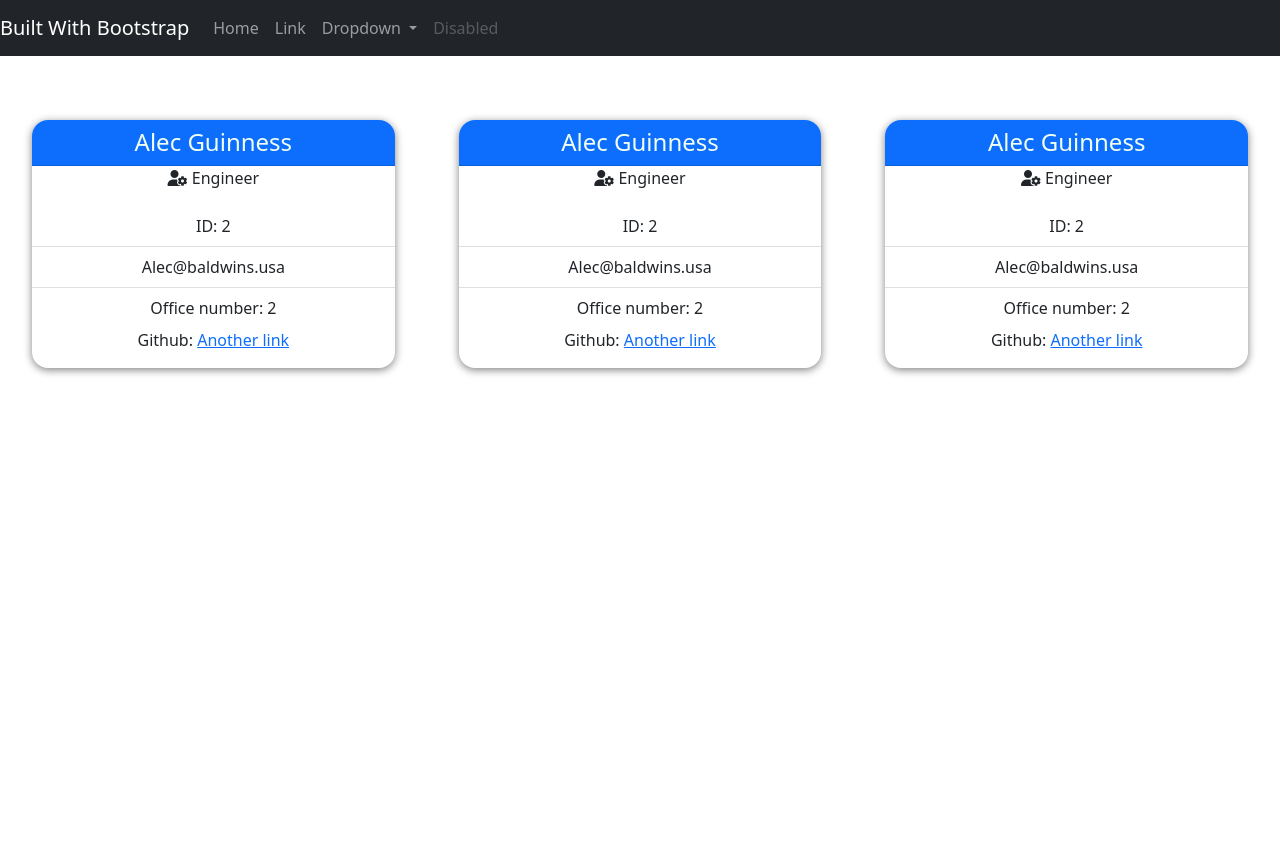
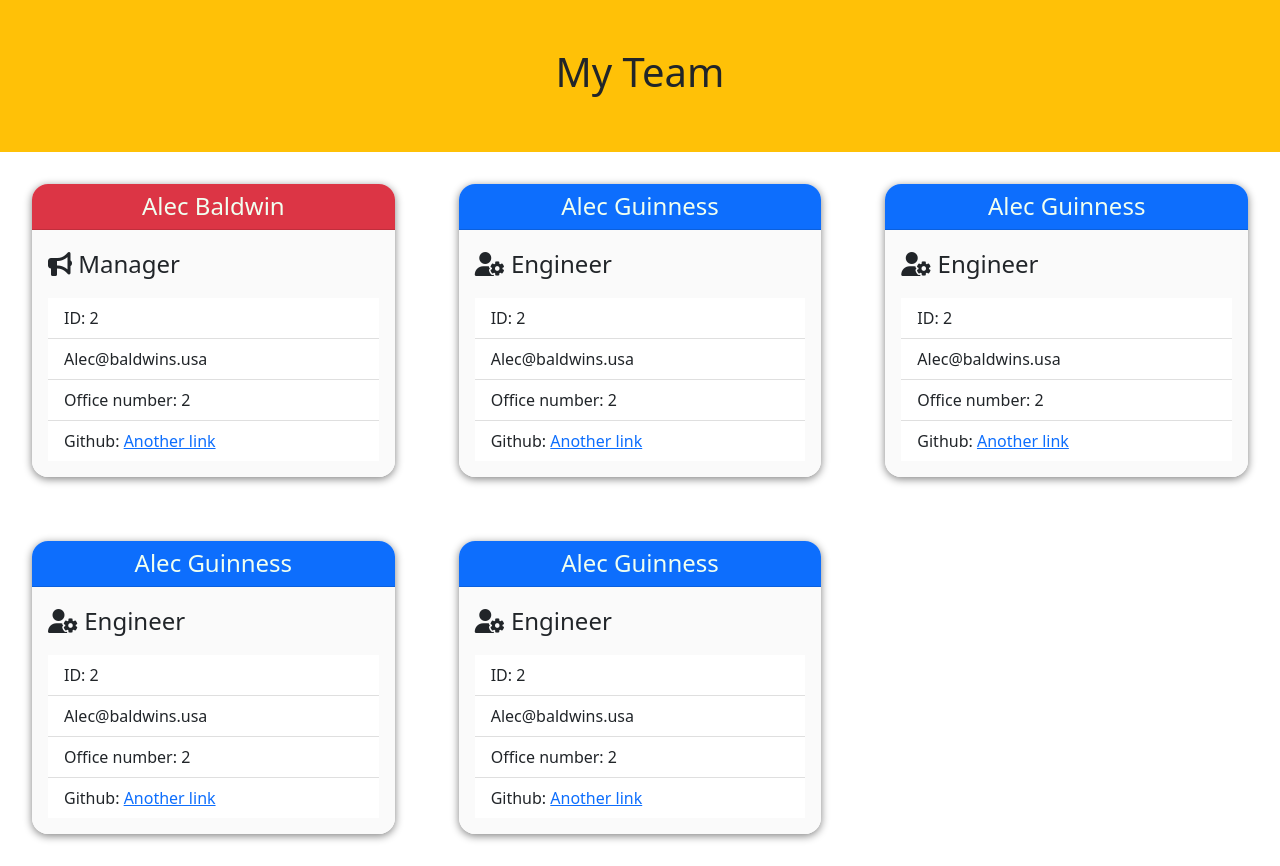
Before and after one commit to cgtodd85/team-profile-generator, a website: page src/html-css-mockup/index.html in a window 1280 px wide. Before the commit the page ends 800 px from the top, so only its background shows below. Drawn offline with nearby package versions, Linux system fonts and the light colour scheme.

Commit message:
updated html and css good box layout

```diff
--- a/src/html-css-mockup/index.html
+++ b/src/html-css-mockup/index.html
@@ -19,105 +19,83 @@
     <title>Document</title>
   </head>
   <body>
-    <nav class="navbar navbar-expand-lg navbar-dark bg-dark">
-      <a class="navbar-brand" href="#">Built With Bootstrap</a>
-      <button
-        class="navbar-toggler"
-        type="button"
-        data-toggle="collapse"
-        data-target="#navbarSupportedContent"
-        aria-controls="navbarSupportedContent"
-        aria-expanded="false"
-        aria-label="Toggle navigation"
-      >
-        <span class="navbar-toggler-icon"></span>
-      </button>
+    <nav class="navbar-expand-lg bg-warning">
+      <h1>My Team</h1>
 
-      <div class="collapse navbar-collapse" id="navbarSupportedContent">
-        <ul class="navbar-nav">
-          <li class="nav-item active">
-            <a class="nav-link" href="#"
-              >Home <span class="sr-only">(current)</span></a
-            >
-          </li>
-          <li class="nav-item">
-            <a class="nav-link" href="#">Link</a>
-          </li>
-          <li class="nav-item dropdown">
-            <a
-              class="nav-link dropdown-toggle"
-              href="#"
-              id="navbarDropdown"
-              role="button"
-              data-toggle="dropdown"
-              aria-haspopup="true"
-              aria-expanded="false"
-            >
-              Dropdown
-            </a>
-            <div class="dropdown-menu" aria-labelledby="navbarDropdown">
-              <a class="dropdown-item" href="#">Action</a>
-              <a class="dropdown-item" href="#">Another action</a>
-              <div class="dropdown-divider"></div>
-              <a class="dropdown-item" href="#">Something else here</a>
-            </div>
-          </li>
-          <li class="nav-item">
-            <a
-              class="nav-link disabled"
-              href="#"
-              tabindex="-1"
-              aria-disabled="true"
-              >Disabled</a
-            >
-          </li>
-        </ul>
-      </div>
     </nav>
     <!-- start the employee cards -->
     <div class="wrapper-grid">
-      <div class="container">
-        <h4 class="card-header bg-primary">Alec Guinness</h4>
+      <div class="container col">
+        <h4 class="card-header bg-danger">Alec Baldwin</h4>
+        <div class="card-content">
             <div>
-          <p><i class="fas fa-user-cog"></i> Engineer</p>
+            <p class="employee-type"><i class="fas fa-bullhorn"></i>  Manager</p>
             </div>
             <ul class="list-group list-group-flush">
             <li class="list-group-item">ID: 2</li>
             <li class="list-group-item">Alec@baldwins.usa</li>
             <li class="list-group-item">Office number: 2</li>
+            <li class="list-group-item">Github: <a href="#" class="card-link">Another link</a></li>
             </ul>
-        <div>
-          <p>Github: <a href="#" class="card-link">Another link</a></p>
         </div>
       </div>
-      <div class="container">
+      <div class="container col">
         <h4 class="card-header bg-primary">Alec Guinness</h4>
+        <div class="card-content">
             <div>
-          <p><i class="fas fa-user-cog"></i> Engineer</p>
+            <p class="employee-type"><i class="fas fa-user-cog"></i> Engineer</p>
             </div>
             <ul class="list-group list-group-flush">
             <li class="list-group-item">ID: 2</li>
             <li class="list-group-item">Alec@baldwins.usa</li>
             <li class="list-group-item">Office number: 2</li>
+            <li class="list-group-item">Github: <a href="#" class="card-link">Another link</a></li>
             </ul>
-        <div>
-          <p>Github: <a href="#" class="card-link">Another link</a></p>
         </div>
       </div>
-      <div class="container">
+      <div class="container col">
         <h4 class="card-header bg-primary">Alec Guinness</h4>
+        <div class="card-content">
             <div>
-          <p><i class="fas fa-user-cog"></i> Engineer</p>
+            <p class="employee-type"><i class="fas fa-user-cog"></i> Engineer</p>
             </div>
             <ul class="list-group list-group-flush">
             <li class="list-group-item">ID: 2</li>
             <li class="list-group-item">Alec@baldwins.usa</li>
             <li class="list-group-item">Office number: 2</li>
+            <li class="list-group-item">Github: <a href="#" class="card-link">Another link</a></li>
             </ul>
-        <div>
-          <p>Github: <a href="#" class="card-link">Another link</a></p>
         </div>
       </div>
+      <div class="container col">
+        <h4 class="card-header bg-primary">Alec Guinness</h4>
+        <div class="card-content">
+            <div>
+            <p class="employee-type"><i class="fas fa-user-cog"></i> Engineer</p>
+            </div>
+            <ul class="list-group list-group-flush">
+            <li class="list-group-item">ID: 2</li>
+            <li class="list-group-item">Alec@baldwins.usa</li>
+            <li class="list-group-item">Office number: 2</li>
+            <li class="list-group-item">Github: <a href="#" class="card-link">Another link</a></li>
+            </ul>
+        </div>
+      </div>
+      <div class="container col">
+        <h4 class="card-header bg-primary">Alec Guinness</h4>
+        <div class="card-content">
+            <div>
+            <p class="employee-type"><i class="fas fa-user-cog"></i> Engineer</p>
+            </div>
+            <ul class="list-group list-group-flush">
+            <li class="list-group-item">ID: 2</li>
+            <li class="list-group-item">Alec@baldwins.usa</li>
+            <li class="list-group-item">Office number: 2</li>
+            <li class="list-group-item">Github: <a href="#" class="card-link">Another link</a></li>
+            </ul>
+        </div>
+      </div>
+
     </div>
 
     </div>
--- a/src/html-css-mockup/style.css
+++ b/src/html-css-mockup/style.css
@@ -8,9 +8,15 @@ body {
   margin: 2 rem;
 }
 
-.navbar {
+nav {
+  text-align: center;
+  padding: 3rem;
+}
+/* .navbar {
   margin-bottom: 2rem;
-}
+  align-items: center;
+} */
+
 .wrapper-grid {
   display: grid;
   grid-template-columns: minmax(300px, 1fr);
@@ -33,6 +39,21 @@ h4 {
   color: honeydew;
 }
 
+.card-content {
+  display: flex;
+  flex-direction: column;
+  justify-content: space-around;
+  padding: 1rem;
+  background-color: #fafafa;
+  border-bottom-left-radius: 8px;
+  border-bottom-right-radius: 8px;
+  text-align: start;
+}
+
+.employee-type {
+  font-size: 1.5rem;
+}
+
 @media screen and (min-width: 500px) {
   .wrapper-grid {
     grid-template-columns: repeat(2, 1fr);
```
Lines whose indentation alone changed are shown as unchanged.
